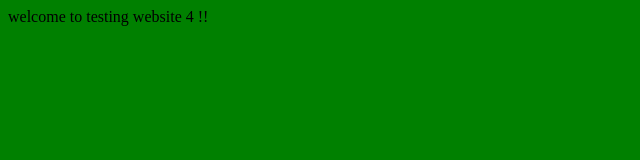
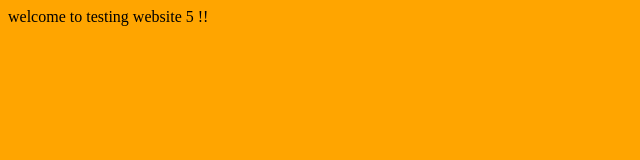
Before and after one commit to piyush8358/Jenkins-Test_Pratice, a plain HTML site: page index.html in a window 1280 px wide. Shown: the whole page, without its empty margins (0-640 px from the left). Drawn offline with Linux system fonts and the light colour scheme.

Commit message:
5 commit

```diff
--- a/index.html
+++ b/index.html
@@ -1,4 +1,4 @@
-<body bgcolor='green'>
+<body bgcolor='orange'>
 
-welcome to  testing website 4 !!
+welcome to  testing website 5 !!
 </body>
```
